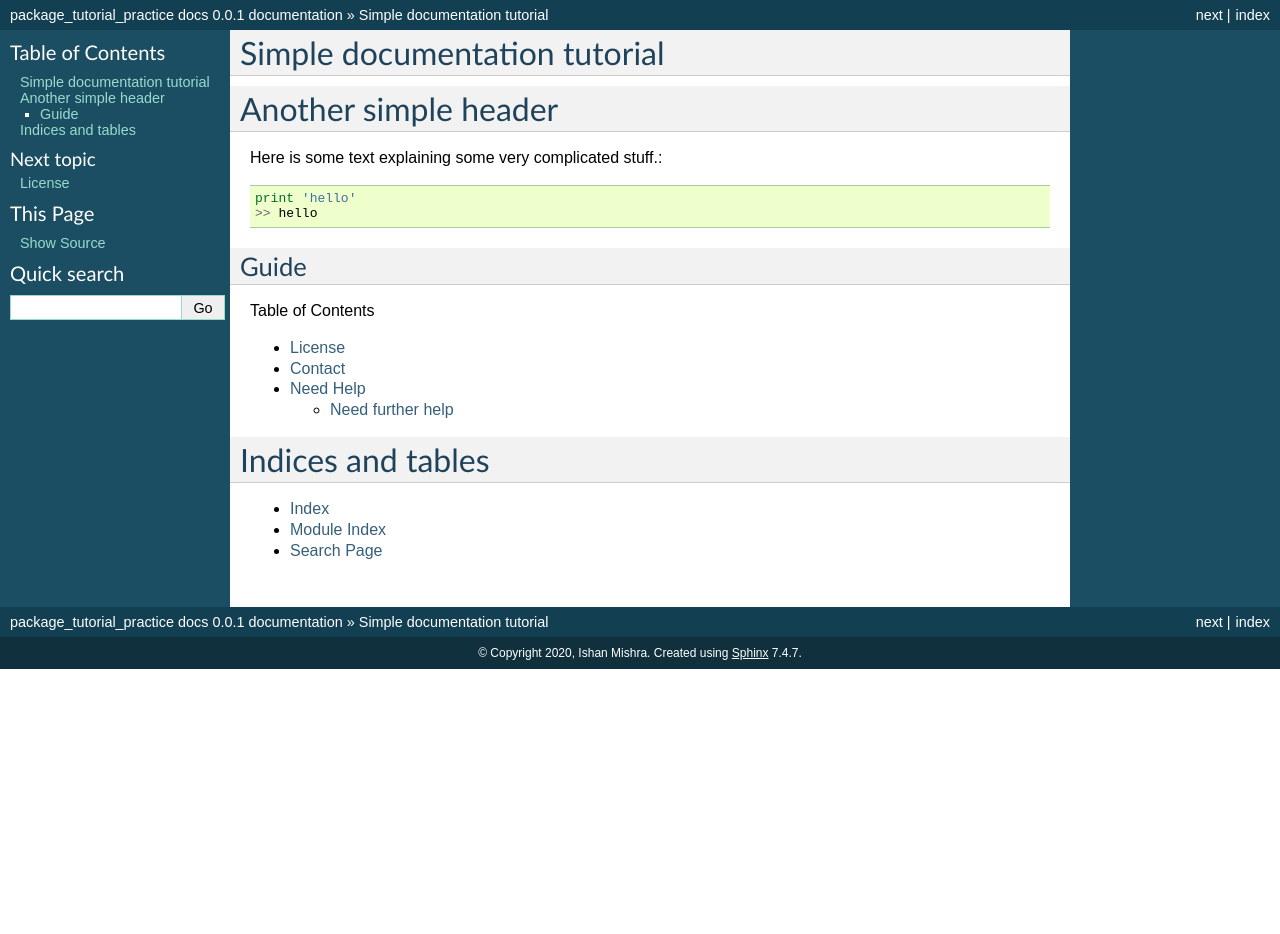
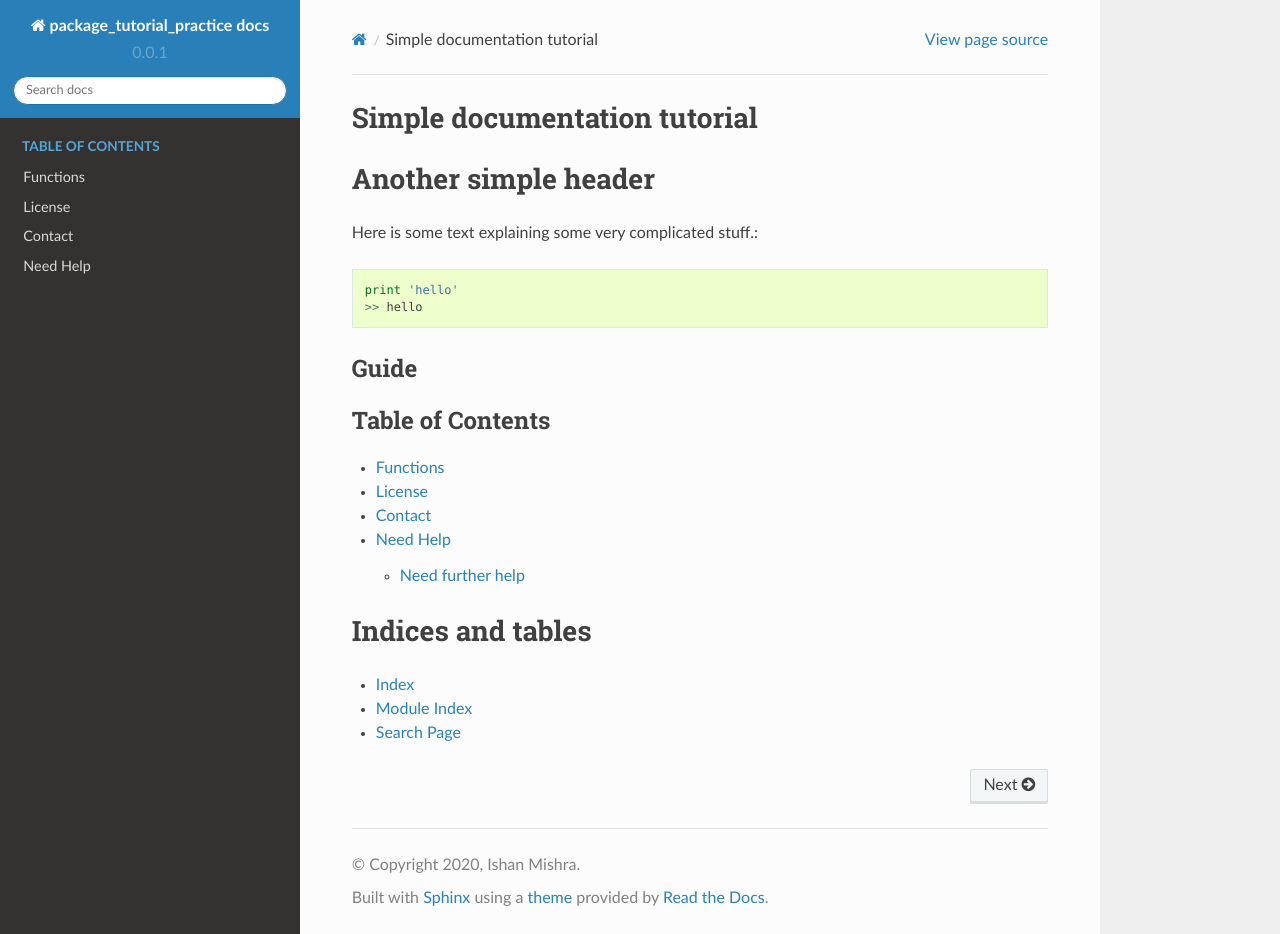
Before and after one commit to ishan-mishra/example-data-analysis-practice, a Sphinx documentation site: the page built from docs/source/index.rst, in a window 1280 px wide and 934 px high. Built offline with Sphinx 7.4.7 and the Read the Docs theme 2.0.0, drawn with Linux system fonts in a browser that asks for light colours.

Commit message:
data_analysis module added to documentation

```diff
--- a/docs/source/conf.py
+++ b/docs/source/conf.py
@@ -17,9 +17,9 @@
 # add these directories to sys.path here. If the directory is relative to the
 # documentation root, use os.path.abspath to make it absolute, like shown here.
 #
-# import os
-# import sys
-# sys.path.insert(0, os.path.abspath('.'))
+import os
+import sys
+sys.path.insert(0, os.path.abspath('../..'))
 
 
 # -- General configuration ------------------------------------------------
@@ -83,7 +83,7 @@
 # The theme to use for HTML and HTML Help pages.  See the documentation for
 # a list of builtin themes.
 #
-html_theme = 'classic'
+html_theme = 'sphinx_rtd_theme'
 
 # Theme options are theme-specific and customize the look and feel of a theme
 # further.  For a list of options available for each theme, see the
--- /dev/null
+++ b/docs/source/functions.rst
@@ -0,0 +1,5 @@
+Functions
+=========
+
+.. automodule:: data_analysis.data_analysis
+   :members:
--- a/docs/source/index.rst
+++ b/docs/source/index.rst
@@ -16,6 +16,7 @@
    :caption: Table of Contents
    :maxdepth: 2
 
+   functions
    license
    help
 
```
Also changed, not shown: 1 other file.
